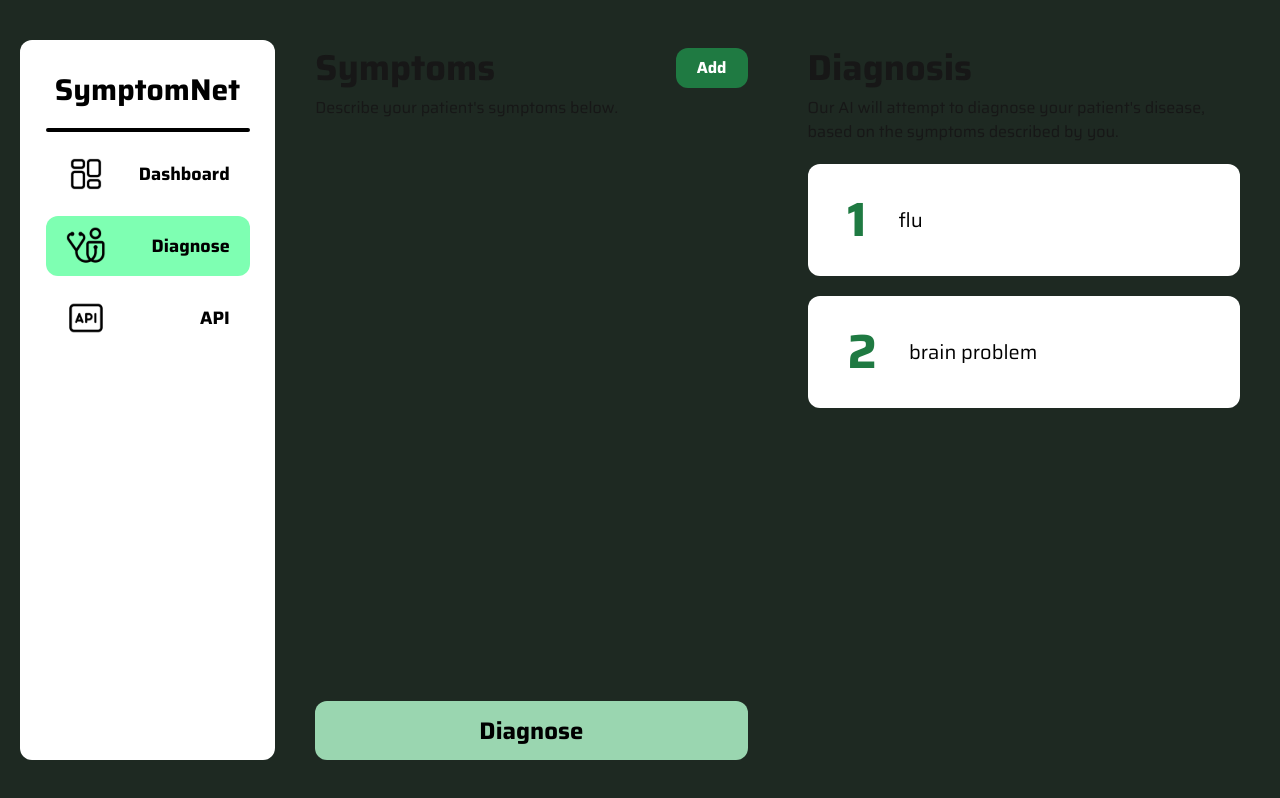
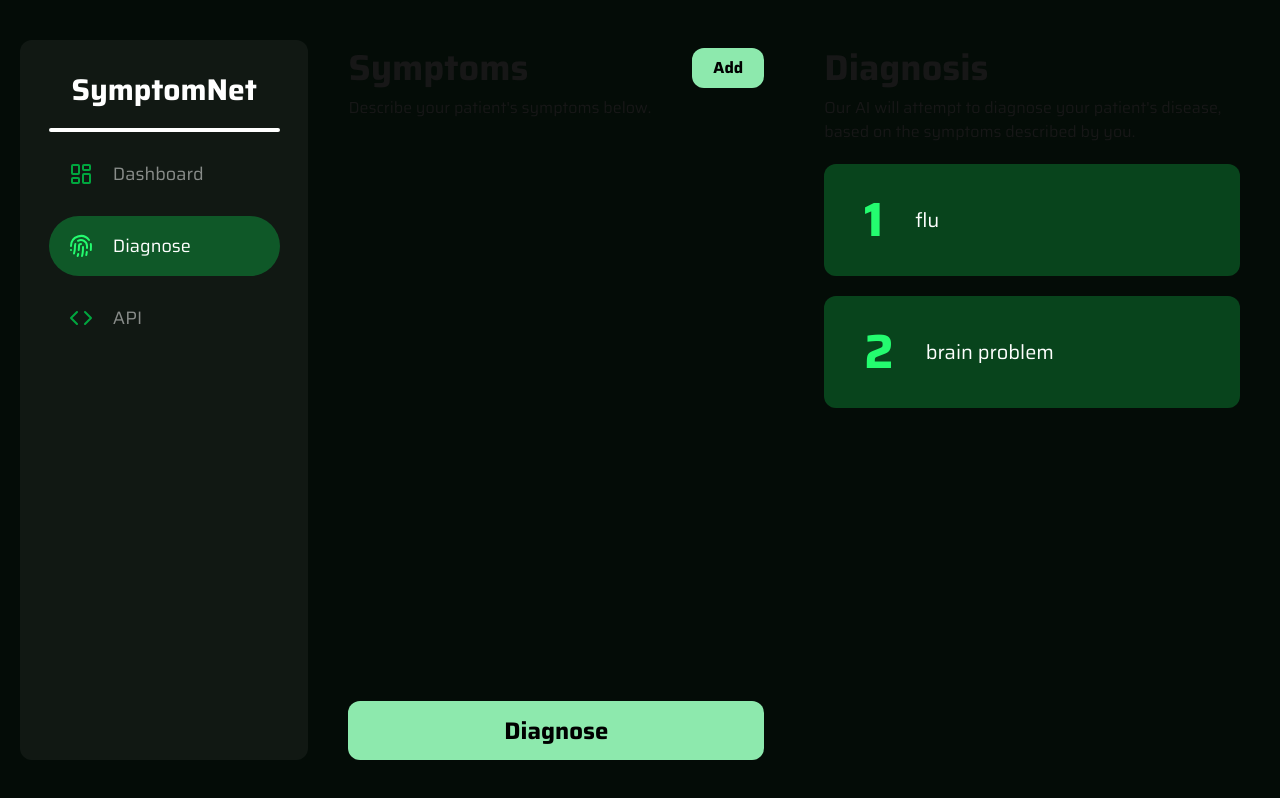
Before and after one commit to SymptomNet/SymptomNet, a Next.js app: page /diagnose in a window 1280 px wide. Built offline with nearby package versions, Linux system fonts and the light colour scheme.

Commit message:
feat: changed colour scheme

```diff
--- a/src/app/dashboard/page.js
+++ b/src/app/dashboard/page.js
@@ -4,7 +4,7 @@ import Sidebar from "@/components/Sidebar";
 
 export default function Dashboard() {
   return (
-    <div className="flex flex-col h-screen w-screen bg-[#1E2922]
+    <div className="flex flex-col h-screen w-screen bg-[#040c07]
     justify-center items-center">
       <div className="flex flex-row p-5 space-x-5 w-full h-[95%] items-center">
         <Sidebar />
--- a/src/app/diagnose/page.js
+++ b/src/app/diagnose/page.js
@@ -8,8 +8,8 @@ import { use, useEffect, useState } from "react";
 function ResultBox({ text , rank }) {
 
   return (
-    <motion.div className="flex flex-row items-center justify-start p-5
-    w-full min-h-28 bg-white rounded-xl space-x-8"
+    <motion.div className="group flex flex-row items-center justify-start p-5
+    w-full min-h-28 bg-[#0f983e]/40 rounded-xl space-x-8"
     initial={{
       opacity: 0,
       translateX: -200,
@@ -22,10 +22,11 @@ function ResultBox({ text , rank }) {
       opacity: 0,
     }}
     >
-      <div className="text-[#1f7a42] font-bold text-5xl pl-5">
+      <div className="text-[#24fc6f] font-bold text-5xl pl-5
+      group-hover:scale-125 transition-all">
         {rank}
       </div>
-      <div className="text-black text-xl">
+      <div className="text-white text-xl">
         {text}
       </div>
     </motion.div>
@@ -36,7 +37,7 @@ function ResultBox({ text , rank }) {
 function SymptomBox({ text, onDelete, onChange }) {
   return (
     <motion.div className="relative flex items-center justify-start px-2 py-3
-    w-full min-h-28 bg-white rounded-xl"
+    w-full min-h-28 bg-[#d2e8da] rounded-xl"
     initial={{
       opacity: 0,
       translateX: -200,
@@ -54,10 +55,10 @@ function SymptomBox({ text, onDelete, onChange }) {
       placeholder="My patient is..."
       onChange={(e) => onChange(e.target.value)}
       ></textarea>
-      <div className="absolute top-3 right-3 cursor-pointer hover:scale-105"
+      <div className="absolute top-3 right-3 cursor-pointer hover:rotate-180 transition-all"
       onClick={onDelete}
       >
-        <X color="red" size={32} className=" "/>
+        <X color="red" size={35} className=" "/>
       </div>
     </motion.div>
   );
@@ -104,7 +105,7 @@ export default function Diagnose() {
   }
 
   return (
-  <div className="flex flex-col h-screen w-screen bg-[#1E2922]
+  <div className="flex flex-col h-screen w-screen bg-[#040c07]
   justify-center items-center">
     <div className="flex flex-row p-5 space-x-5 w-full h-[95%] items-center">
     <Sidebar />
@@ -113,8 +114,8 @@ export default function Diagnose() {
         <div className="flex flex-col w-full h-full justify-start">
           <div className="flex flex-row justify-between items-start w-full pt-2">
             <div className="font-bold text-4xl">Symptoms</div>
-            <motion.button className="h-10 w-18 rounded-xl text-white font-bold
-            bg-[#1f7a42]"
+            <motion.button className="h-10 w-18 rounded-xl text-black font-bold
+            bg-[#8de9ad]"
             whileHover={{
             scale: 1.1,
             boxShadow: "0 0px 30px rgba(22, 101, 52, 0.5)",
@@ -126,7 +127,7 @@ export default function Diagnose() {
               Add
             </motion.button>
           </div>
-          <div className="pt-2">Describe your patient's symptoms below.</div>
+          <div className="pt-2 pb-6">Describe your patient's symptoms below.</div>
           <div className="flex flex-col max-h-full space-y-5 py-5">
             <AnimatePresence mode="sync">
               {
@@ -137,7 +138,7 @@ export default function Diagnose() {
         </div>
 
       <motion.button className="h-16 w-full rounded-xl text-black font-bold text-2xl
-        bg-[#9ad6b0]"
+        bg-[#8de9ad]"
       whileHover={{
       scale: 1.05,
       boxShadow: "0 0px 30px rgba(22, 101, 52, 0.5)",
--- a/src/app/page.js
+++ b/src/app/page.js
@@ -29,7 +29,7 @@ function Login() {
 
   return (
     <div className="flex flex-col space-y-12 w-2/6 h-100 items-center
-    justify-center bg-white rounded-xl shadow-2xl shadow-green-800">
+    justify-center bg-white rounded-xl shadow-2xl/50 shadow-[#24fc6f]">
       <div className="flex text-black font-bold text-4xl">Login</div>
       <WorldIDLogin onSuccess={onLoginSuccess}/>
       <motion.button className="flex flex-row justify-center items-center space-x-5
@@ -49,7 +49,7 @@ function Login() {
 
 export default function Home() {
   return (
-    <div className="flex flex-col h-screen w-screen bg-[#1E2922]
+    <div className="flex flex-col h-screen w-screen bg-[#040c07]
     justify-center items-center">
       <div className="flex flex-row w-full justify-evenly items-center">
         <Login />
--- a/src/components/Sidebar/index.js
+++ b/src/components/Sidebar/index.js
@@ -4,48 +4,70 @@ import Image from "next/image";
 import { motion } from "motion/react";
 import { useRouter, usePathname } from "next/navigation";
 
+import { LayoutDashboard, Fingerprint, Code } from "lucide-react";
+
 const sidebarConfig = [
   {
     text: "Dashboard",
-    iconUrl: "/dashboard.svg",
+    currentPageIcon: <LayoutDashboard
+      color="currentColor"
+      className="w-6 h-6 text-[#24fc6f]"
+    />,
+    icon: <LayoutDashboard
+      color="currentColor"
+      className="w-6 h-6 text-green-600 group-hover:text-[#24fc6f]"
+    />,
     url: "/dashboard",
   },
   {
     text: "Diagnose",
-    iconUrl: "/diagnose.svg",
+    currentPageIcon: <Fingerprint
+      color="currentColor"
+      className="w-6 h-6 text-[#24fc6f]"
+    />,
+    icon: <Fingerprint
+      color="currentColor"
+      className="w-6 h-6 text-green-600 group-hover:text-[#24fc6f]"
+    />,
     url: "/diagnose",
   },
   {
     text: "API",
-    iconUrl: "/api.svg",
+    currentPageIcon: <Code
+      color="currentColor"
+      className="w-6 h-6 text-[#24fc6f]"
+    />,
+    icon: <Code
+      color="currentColor"
+      className="w-6 h-6 text-green-600 group-hover:text-[#24fc6f]"
+    />,
     url: "/docs",
   }
 ]
 
 
-function SidebarButton({text, iconUrl, url, isCurrentPage}) {
+function SidebarButton({text, currentPageIcon, icon, url, isCurrentPage}) {
 
   const router = useRouter()
 
   const onCLickSidebarButton = () => {
-
     if (url) {
       router.push(url)
     }
-
   }
 
   return (
-      <motion.button className={`flex flex-row justify-between items-center
-      w-full h-15 ${isCurrentPage ? 'bg-[#7EFFB2]' : 'bg-white'} text-black p-5 rounded-xl cursor-pointer`}
+      <motion.button className={`group flex flex-row justify-start space-x-5 items-center
+      w-full h-15 ${isCurrentPage ? 'bg-[#0f983e]/50 text-white' : 'bg-transparent text-white/50'}
+      p-5 rounded-full cursor-pointer`}
       whileHover={{
-        backgroundColor: isCurrentPage ? "#6AD997" : "#C9C9C9",
+        color: "#FFFFFF",
         transition: { duration: 0.2 },
       }}
       onClick={onCLickSidebarButton}
       >
-        <Image src={iconUrl} alt={text} width={40} height={40}/>
-        <div className="font-bold text-lg">{text}</div>
+        {isCurrentPage ? currentPageIcon : icon}
+        <div className="text-lg">{text}</div>
       </motion.button>
   )
 }
@@ -54,13 +76,18 @@ export default function Sidebar() {
 
   const pathname = usePathname();
   return (
-    <div className="flex flex-col w-82 h-full bg-white rounded-xl text-black
+    <div className="flex flex-col w-96 h-full bg-white/5 rounded-xl text-white
     justify-start items-center">
       <div className="pt-8 pb-5 text-3xl font-bold">SymptomNet</div>
       <hr className="border-2 rounded-xl w-[80%] mb-3"/>
       <div className="w-[80%] space-y-3">
         {
-          sidebarConfig.map((v, i) => <SidebarButton key={i} text={v.text} iconUrl={v.iconUrl} url={v.url} isCurrentPage={v.url === pathname} />)
+          sidebarConfig.map((v, i) => <SidebarButton
+          key={i}
+          text={v.text}
+          currentPageIcon={v.currentPageIcon}
+          icon={v.icon} url={v.url}
+          isCurrentPage={v.url === pathname} />)
         }
       </div>
     </div>
```
